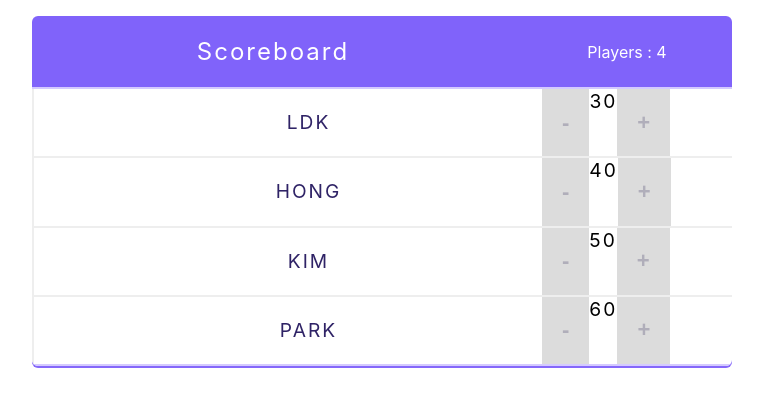
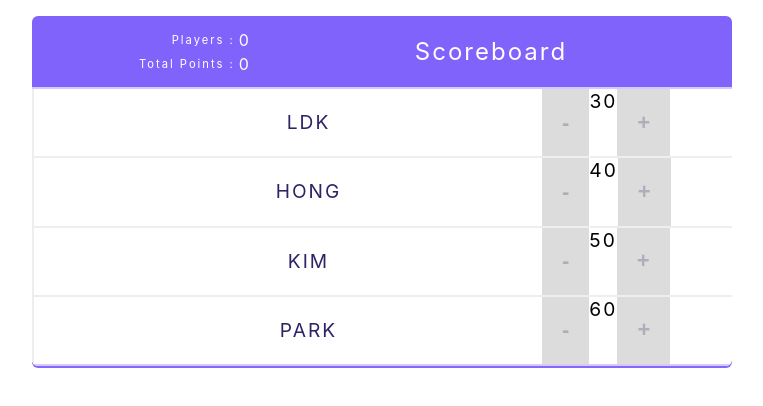
Before and after one commit to Limseongyun/scoreboard, a React (Create React App) app: page / in a window 1280 px wide. Shown: the top 406 px of the page, without its empty margins (258-1021 px from the left). Built offline with nearby package versions, Linux system fonts and the light colour scheme.

Commit message:
Statistics UI 구현

```diff
--- a/src/components/Header.jsx
+++ b/src/components/Header.jsx
@@ -1,12 +1,14 @@
 
 import React from "react";
+import Statistics from "./Statistics";
 // eslint-disable-next-line no-undef
 export let Header = ({title, players} = props) => {
   // console.log(props)
   return (
     <header className="header">
+      <Statistics/>
       <h1 className="h1">{title}</h1>
-      <span className="stats">Players : {players}</span>
+
     </header>
   );
 }
--- /dev/null
+++ b/src/components/Statistics.jsx
@@ -0,0 +1,20 @@
+import React from 'react';
+
+function Statistics(props) {
+  return (
+    <table className="stats">
+      <tbody>
+      <tr>
+        <td>Players :</td>
+        <td>0</td>
+      </tr>
+      <tr>
+        <td>Total Points :</td>
+        <td>0</td>
+      </tr>
+      </tbody>
+    </table>
+  );
+}
+
+export default Statistics;
```
